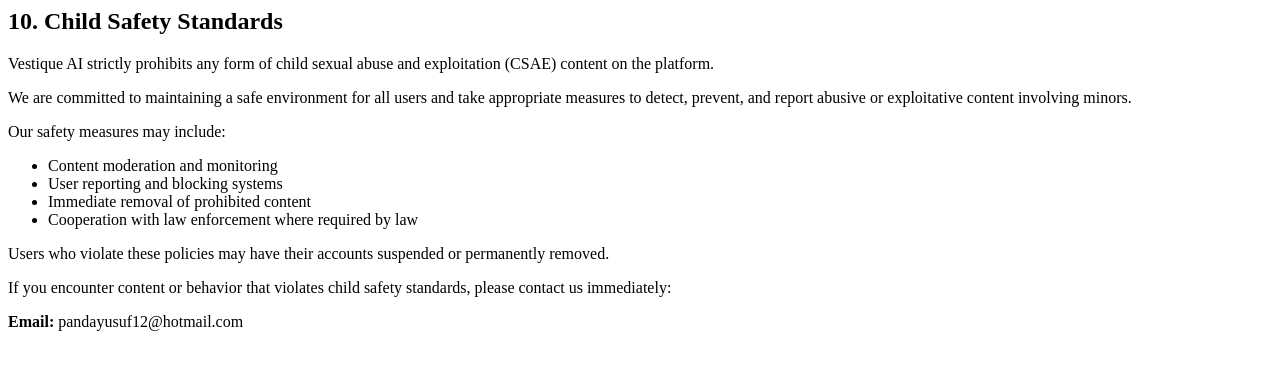
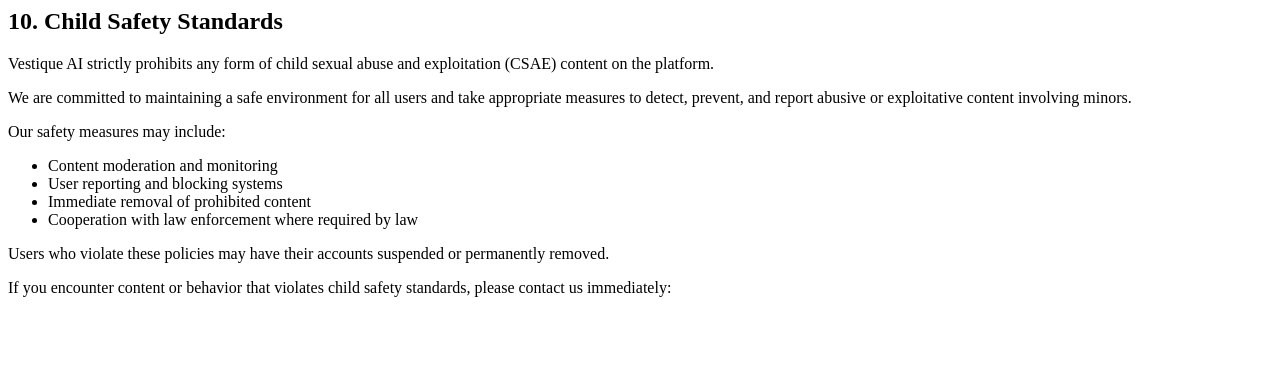
Before and after one commit to neophoneixinteractive-cmd/vestique-ai, a plain HTML site: page index.html in a window 1280 px wide. Drawn offline with Linux system fonts and the light colour scheme.

Commit message:
Update index.html

```diff
--- a/index.html
+++ b/index.html
@@ -31,7 +31,3 @@
 If you encounter content or behavior that violates child safety standards,
 please contact us immediately:
 </p>
-
-<p>
-<strong>Email:</strong> pandayusuf12@hotmail.com
-</p>
```
